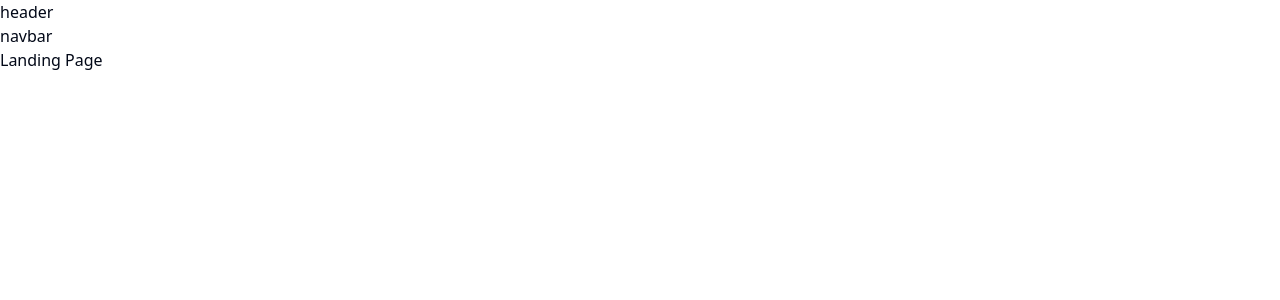
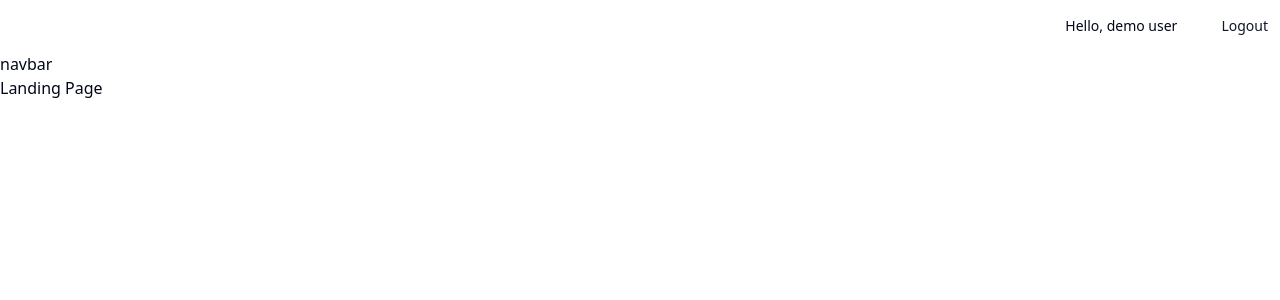
Before and after one commit to NikDoe/store, a React (Vite) app: page / in a window 1280 px wide. Shown: the top 300 px of the page. Built offline with nearby package versions, Linux system fonts and the light colour scheme.

Commit message:
create header component

```diff
--- /dev/null
+++ b/src/components/Header.tsx
@@ -0,0 +1,44 @@
+import { Link, useNavigate } from 'react-router-dom';
+import { Button } from './ui/button';
+import { useState } from 'react';
+
+const Header = () => {
+	const navigate = useNavigate();
+
+	// temp
+	const [user, setUser] = useState<{ username: string } | null>({
+		username: 'demo user',
+	});
+
+	const handleLogout = () => {
+		navigate('/');
+		setUser(null);
+	};
+
+	return (
+		<header>
+			<div className='align-element flex justify-center sm:justify-end py-2'>
+				{/* USER */}
+				{user ? (
+					<div className='flex gap-x-2 sm:gap-x-8 items-center'>
+						<p className='text-xs sm:text-sm'>Hello, {user.username}</p>
+						<Button variant='link' size='sm' onClick={handleLogout}>
+              Logout
+						</Button>
+					</div>
+				) : (
+					<div className='flex gap-x-6 justify-center items-center -mr-4'>
+						<Button asChild variant='link' size='sm'>
+							<Link to='/login'>Sign in / Guest</Link>
+						</Button>
+						<Button asChild variant='link' size='sm'>
+							<Link to='/register'>Register</Link>
+						</Button>
+					</div>
+				)}
+			</div>
+		</header>
+	);
+};
+
+export default Header;
--- /dev/null
+++ b/src/components/index.ts
@@ -0,0 +1 @@
+export { default as Header } from './Header';
--- a/src/pages/HomeLayout.tsx
+++ b/src/pages/HomeLayout.tsx
@@ -1,9 +1,10 @@
+import { Header } from '@/components';
 import { Outlet } from 'react-router-dom';
 
 const HomeLayout = () => {
 	return (
 		<>
-			<header>header</header>
+			<Header />
 			<nav>navbar</nav>
 			<Outlet />
 		</>
```
